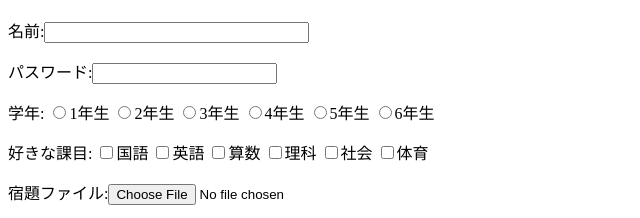
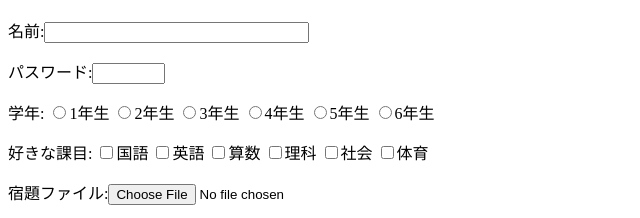
Before and after one commit to AIME1202/suzukiyu, a plain HTML site: page index.html in a window 1280 px wide. Shown: the part 1953-2171 px from the top of the page, 0-640 px from the left. Drawn offline with Linux system fonts and the light colour scheme.

Commit message:
Update index.html

```diff
--- a/index.html
+++ b/index.html
@@ -128,7 +128,7 @@
  <h1>練習問題2.8</h1>
 
  <p><label>名前:<input type="text" name="name" size="30" maxlength="20"></label></p>
- <p><label>パスワード:<input type="password" name="pass" sizu="6" maxlength="4"></laebl></p>
+ <p><label>パスワード:<input type="password" name="pass" size="6" maxlength="4"></label></p>
  <p>学年:
  <label><input type="radio" name="gakunen" value="1">1年生</label>
  <label><input type="radio" name="gakunen" value="2">2年生</label>
```
